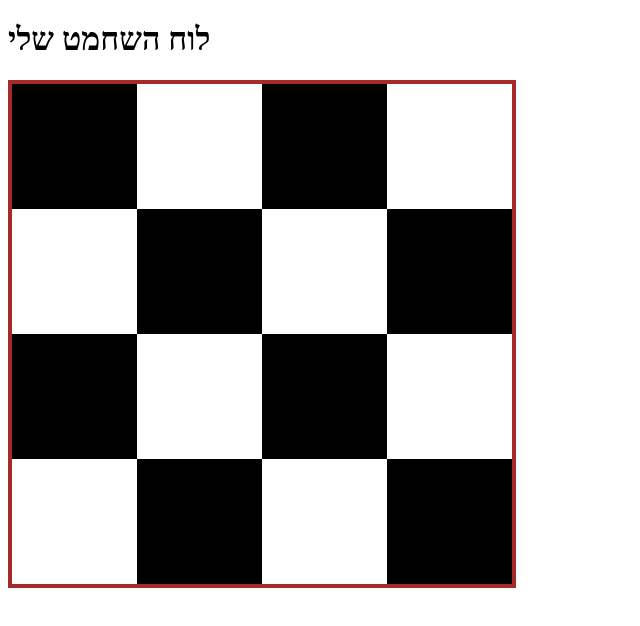
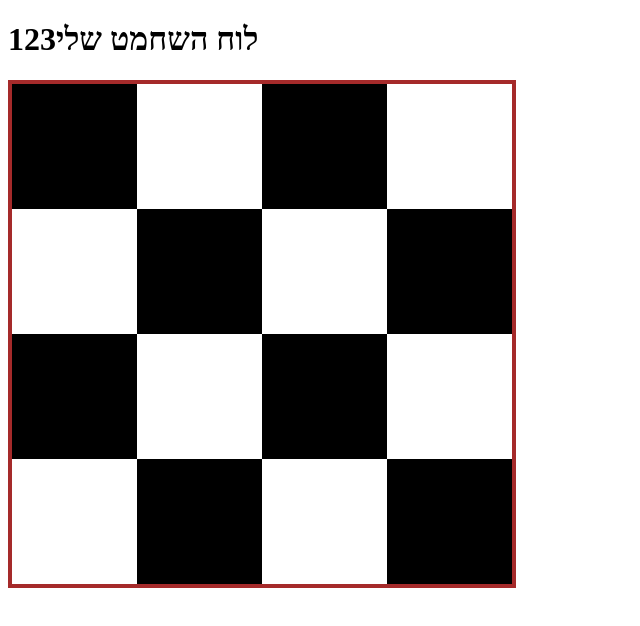
Before and after one commit to matokvekal/chess-light, a plain HTML site: page index.html in a window 1280 px wide. Shown: the whole page, without its empty margins (0-640 px from the left). Drawn offline with Linux system fonts and the light colour scheme.

Commit message:
Update index.html add 123

```diff
--- a/index.html
+++ b/index.html
@@ -9,7 +9,7 @@
   <body>
 
 <!-- chess board 4 * 4 -->
- <h1>לוח השחמט שלי</h1>
+ <h1>לוח השחמט שלי123</h1>
 <div class="board">
    <div class="black"></div>
    <div class="white"></div>
```
